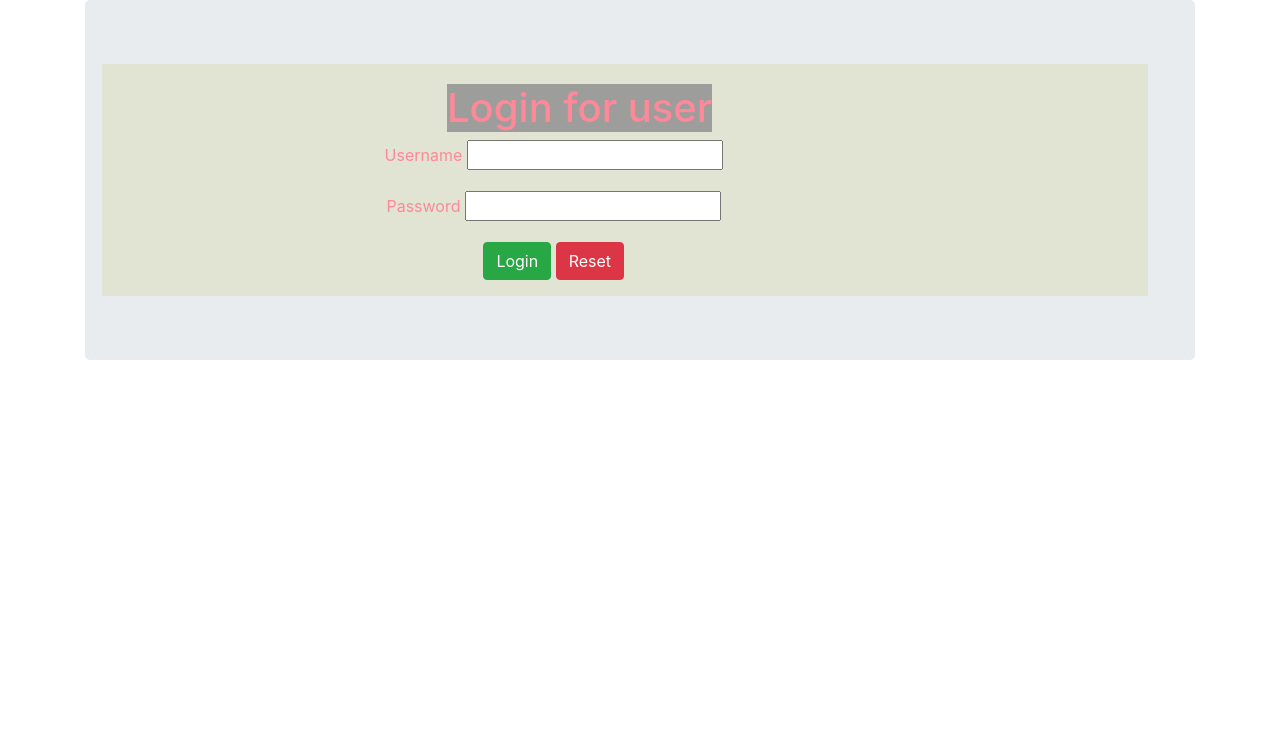
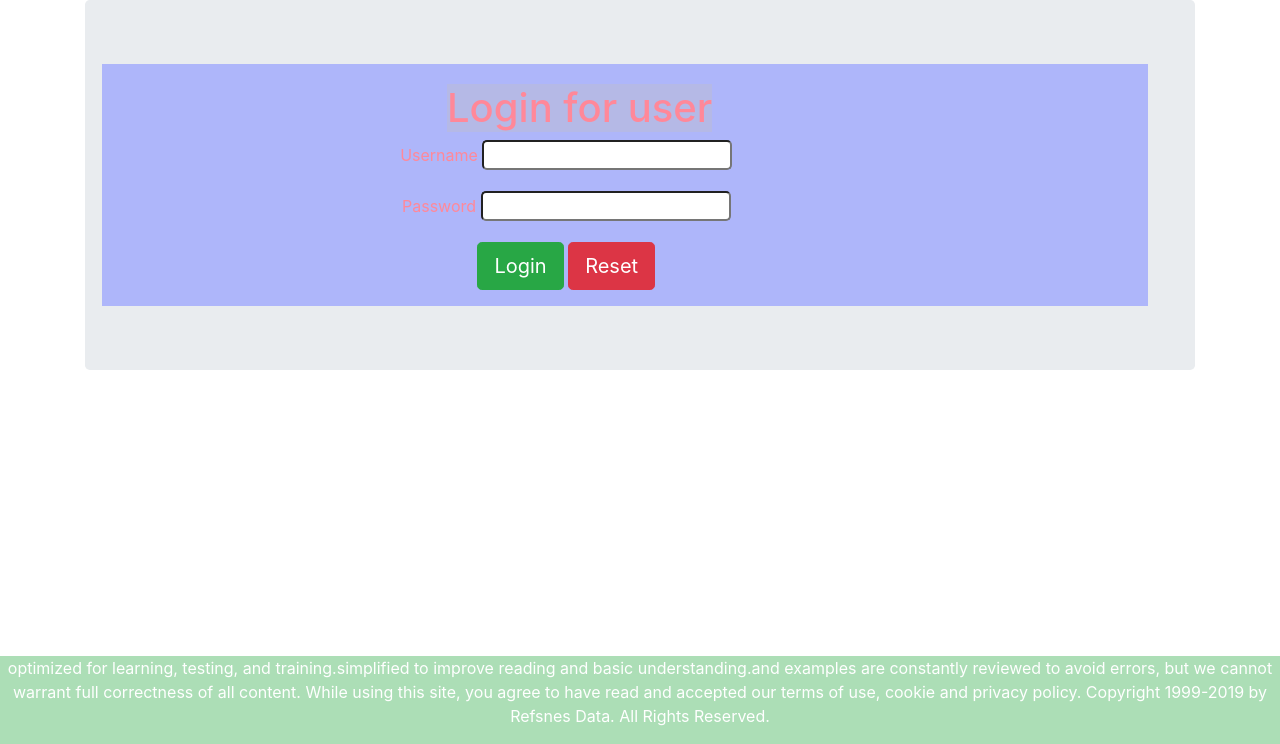
Before and after one commit to ManishSinghFartyal/SimpleLoginUsingFlask, a Flask app: page /login in a window 1280 px wide. Shown: the part 56-800 px from the top of the page. Run offline with Flask 2, Linux system fonts and the light colour scheme; some libraries are stand-ins or nearby versions.

Commit message:
Added footer

```diff
--- /dev/null
+++ b/templates/_footer.html
@@ -0,0 +1,16 @@
+<style>
+.footer {
+   position: fixed;
+   left: 0;
+   bottom: 0;
+   width: 100%;
+   background-color: rgba(90,190,110,0.5);
+   color: white;
+   text-align: center;
+   overflow: hidden;
+}
+</style>
+<div class="footer">
+  <p>optimized for learning, testing, and training.simplified to improve reading and basic understanding.and examples are constantly reviewed to avoid errors, but we cannot warrant full correctness of all content. While using this site, you agree to have read and accepted our terms of use, cookie and privacy policy. Copyright 1999-2019 by Refsnes Data. All Rights Reserved.
+</p>
+</div>
--- a/templates/layout.html
+++ b/templates/layout.html
@@ -10,7 +10,7 @@
 	<div class="container">
 		{% block body %}{% endblock %}
 	</div>
-
+	{% include '_footer.html'%}
 	<script src="https://stackpath.bootstrapcdn.com/bootstrap/4.2.1/js/bootstrap.min.js" integrity="sha384-B0UglyR+jN6CkvvICOB2joaf5I4l3gm9GU6Hc1og6Ls7i6U/mkkaduKaBhlAXv9k" crossorigin="anonymous"></script>
 </body>
 </html>
--- a/templates/login.html
+++ b/templates/login.html
@@ -2,23 +2,23 @@
 {% block body %}
 <form action="/login_user" method="POST">
 		<div class="jumbotron text-center">
-			<div class="row text-center  container" style="background-color: rgba(190,190,100,0.2);color: #ff8899;">
+			<div class="row text-center  container" style="background-color: rgba(150,160,255,0.7);color: #ff8899;">
 
-			<h1 class="text-center" style="background-color: rgba(90,90,100,0.5);color: #ff8899;margin-left: 330px;margin-top: 20px;"> Login for user</h1>
+			<h1 class="text-center" style="background-color: rgba(190,190,200,0.4);color: #ff8899;margin-left: 330px;margin-top: 20px;"> Login for user</h1>
 					<div class="col-lg-12 text-center">
 					</div>
 						<div class="row">
 							<div class="col-lg-12 form-group">
 							<label for="un">Username</label>
-						 	<input type="text" name="un" id="un" required>
+						 	<input type="text" name="un" id="un" style="border-radius: 5px;width: 250px;" required>
 						    </div>
 						 <div class="col-lg-12 form-group">
 					    	<label for="pwd">Password</label>
-						 	<input type="password" name="pwd" id="pwd" required>
+						 	<input type="password" name="pwd" id="pwd" style="border-radius: 5px;width: 250px;" required>
 						</div>
 						<div class="col-lg-12 form-group ">
-					    	<button class="btn btn-success" type="submit">Login</button>
-					    	<button class="btn btn-danger" type="Reset">Reset</button>
+					    	<button class="btn btn-success btn-lg" type="submit">Login</button>
+					    	<button class="btn btn-danger btn-lg" type="Reset">Reset</button>
 						</div>
 			</div>
 			</div>
--- a/templates/profile.html
+++ b/templates/profile.html
@@ -1,6 +1,6 @@
 {% extends 'layout.html' %}
 {% block body %}
-<div class="row">
+<div class="row jumbotron">
 
 <div class="row">
 	<h1 class="text-center">Hi@</h1>
```
